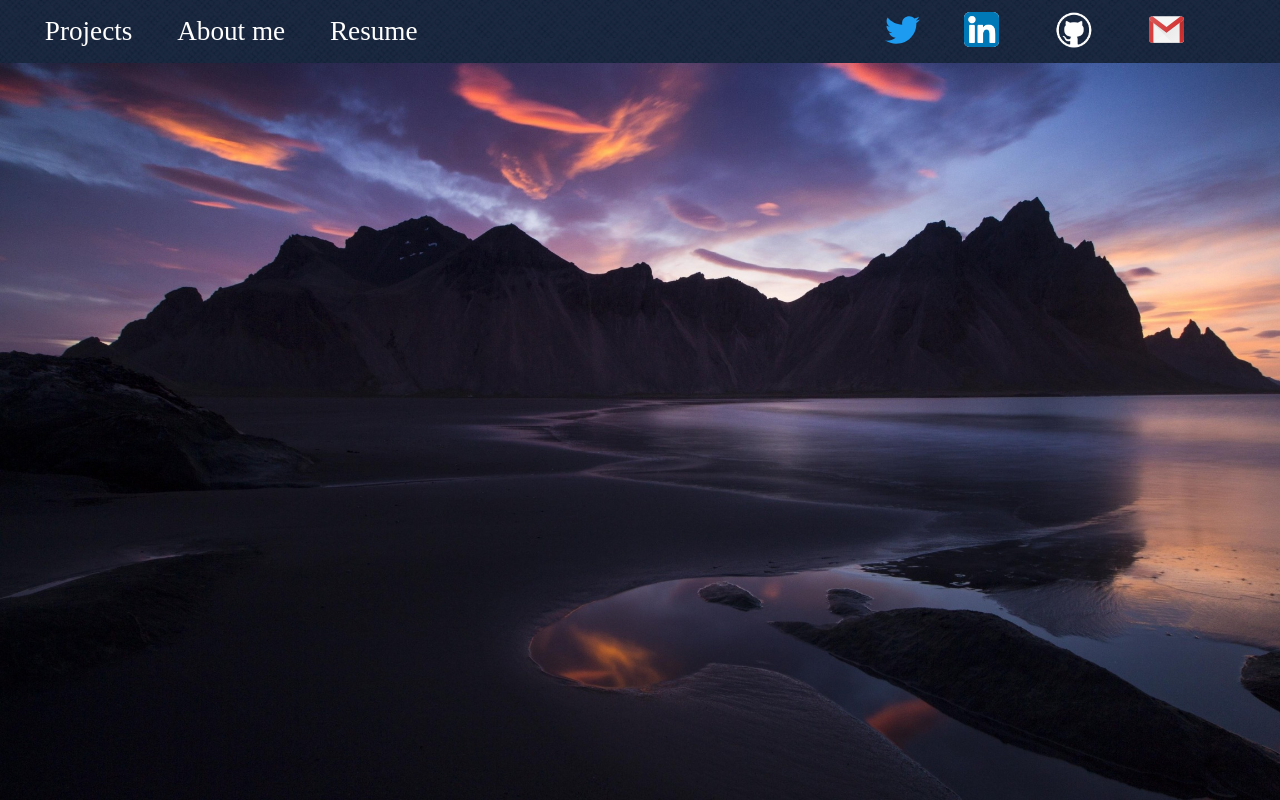
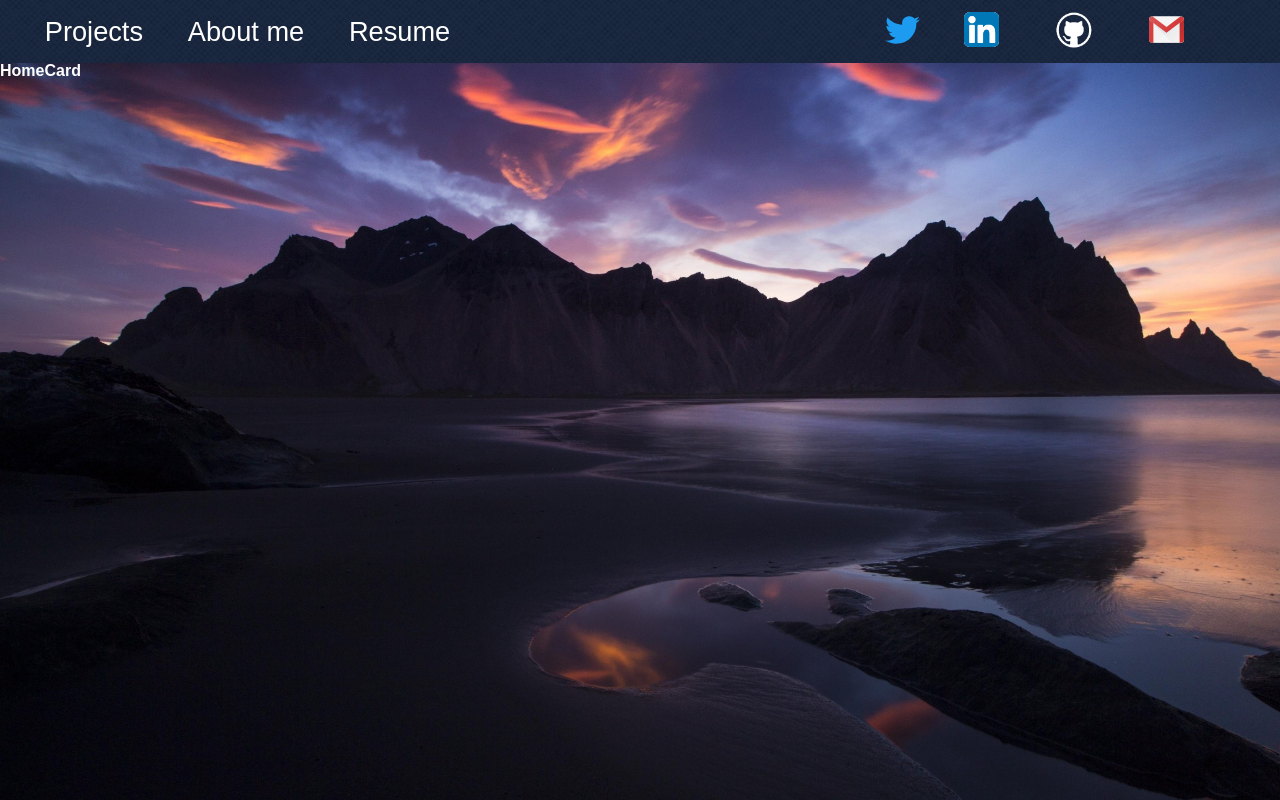
Before and after one commit to JonathanFRocha/JonathanFRocha.github.io, a React (Create React App) app: page / in a window 1280 px wide. Built offline with nearby package versions, Linux system fonts and the light colour scheme.

Commit message:
header nav finished for now, used react router to create links.

```diff
--- a/public/index.html
+++ b/public/index.html
@@ -6,8 +6,7 @@
     <meta name="viewport" content="width=device-width, initial-scale=1" />
     <meta name="theme-color" content="#000000" />
     <meta name="description" content="Web site created using create-react-app" />
-    <link rel="apple-touch-icon" href="%PUBLIC_URL%/logo192.png" />
-    <link rel="manifest" href="%PUBLIC_URL%/manifest.json" />
+    <link rel="apple-touch-icon" href="/public/apple-touch-icon.png" />
     <title>Jonathan</title>
   </head>
   <body>
--- /dev/null
+++ b/src/components/AbouMeCard.jsx
@@ -0,0 +1,9 @@
+import React from "react";
+
+class AboutMeCard extends React.Component {
+  render() {
+    return <h1>AboutMeCard</h1>;
+  }
+}
+
+export default AboutMeCard;
--- a/src/components/App.css
+++ /dev/null
@@ -1,52 +0,0 @@
-html, body, div, span, applet, object, iframe,
-h1, h2, h3, h4, h5, h6, p, blockquote, pre,
-a, abbr, acronym, address, big, cite, code,
-del, dfn, em, img, ins, kbd, q, s, samp,
-small, strike, b, sub, sup, tt, var,
-b, u, i, center,
-dl, dt, dd, ol, ul, li,
-fieldset, form, label, legend,
-table, caption, tbody, tfoot, thead, tr, th, td,
-article, aside, canvas, details, embed,
-figure, figcaption, footer, header, hgroup,
-menu, nav, output, ruby, section, summary,
-time, mark, audio, video {
-	margin: 0;
-	padding: 0;
-	border: 0;
-	font-size: 100%;
-	font: inherit;
-	vertical-align: baseline;
-}
-/* HTML5 display-role reset for older browsers */
-article, aside, details, figcaption, figure,
-footer, header, hgroup, menu, nav, section {
-	display: block;
-}
-body {
-	line-height: 1;
-}
-ol, ul {
-	list-style: none;
-}
-blockquote, q {
-	quotes: none;
-}
-blockquote:before, blockquote:after,
-q:before, q:after {
-	content: '';
-	content: none;
-}
-table {
-	border-collapse: collapse;
-	border-spacing: 0;
-}
-body {
-  background-image: url('../images/irc.jpg');
-  background-repeat: no-repeat;
-  background-attachment: fixed;
-  background-size: cover;
-  width: 100%;
-  height: auto;
-	color: white;
-}
--- a/src/components/App.jsx
+++ b/src/components/App.jsx
@@ -1,15 +1,31 @@
 import React from "react";
+import { BrowserRouter as Router, Switch, Route } from "react-router-dom";
 
 import NavHeader from "./NavHeader";
-import "./App.css";
-import { Route, Router, Switch } from "react-router-dom";
+import HomeCard from "./HomeCard";
+import AboutMeCard from "./AbouMeCard";
+import ProjectsCard from "./ProjectsCard";
+import "../style/App.css";
 
 class App extends React.Component {
   render() {
     return (
-      <div className="hello">
+      <Router>
         <NavHeader />
-      </div>
+        <main>
+          <Switch>
+            <Route exact path="/">
+              <HomeCard />
+            </Route>
+            <Route path="/aboutme">
+              <AboutMeCard />
+            </Route>
+            <Route path="/projects">
+              <ProjectsCard />
+            </Route>
+          </Switch>
+        </main>
+      </Router>
     );
   }
 }
--- /dev/null
+++ b/src/components/HomeCard.jsx
@@ -0,0 +1,9 @@
+import React from "react";
+
+class HomeCard extends React.Component {
+  render() {
+    return <h1>HomeCard</h1>;
+  }
+}
+
+export default HomeCard;
--- a/src/components/NavHeader.jsx
+++ b/src/components/NavHeader.jsx
@@ -1,9 +1,11 @@
 import React from "react";
+import { Link } from "react-router-dom";
+
 import twitterLogo from "../images/blue.svg";
 import gmailLogo from "../images/gmail.svg";
 import linkedinLogo from "../images/linkedin.png";
 import githubLogo from "../images/github.png";
-import "./NavHeader.css";
+import "../style/NavHeader.css";
 
 class Box extends React.Component {
   render() {
@@ -11,15 +13,28 @@ class Box extends React.Component {
       <header className="header">
         <nav>
           <ul className="head_text_contact">
-            <li className="head_btn">Projects</li>
-            <li className="head_btn">About me</li>
-            <li className="head_btn">Resume</li>
+            <li className="head_btn">
+              <Link className="head_lnk" to="/projects">
+                Projects
+              </Link>
+            </li>
+            <li className="head_btn">
+              <Link className="head_lnk" to="/aboutme">
+                About me
+              </Link>
+            </li>
+
+            <li className="head_btn">
+              <Link className="head_lnk" to="#">
+                Resume
+              </Link>
+            </li>
           </ul>
         </nav>
         <nav>
           <ul className="head_logo_contact">
             <li>
-              <a target="_blank" href="https://twitter.com/">
+              <a target="_blank" href="https://twitter.com/Jonathanferocha">
                 <img src={twitterLogo} alt="Twitter Logo, link to my perfil" />
               </a>
             </li>
--- /dev/null
+++ b/src/components/ProjectsCard.jsx
@@ -0,0 +1,9 @@
+import React from "react";
+
+class ProjectsCard extends React.Component {
+  render() {
+    return <h1>ProjectsCard</h1>;
+  }
+}
+
+export default ProjectsCard;
--- /dev/null
+++ b/src/style/App.css
@@ -0,0 +1,41 @@
+html , body , div , span , applet , object , iframe , h1 , h2 , h3 , h4 , h5 , h6 , p , blockquote , pre , a , abbr , acronym , address , big , cite , code , del , dfn , em , img , ins , kbd , q , s , samp , small , strike , sub , sup , tt , var , b , u , i , center , dl , dt , dd , ol , ul , li , fieldset , form , label , legend , table , caption , tbody , tfoot , thead , tr , th , td , article , aside , canvas , details , embed , figure , figcaption , footer , header , hgroup , menu , nav , output , ruby , section , summary , time , mark , audio , video {
+  margin: 0;
+  padding: 0;
+  border: 0;
+  font-size: 100%;
+  vertical-align: baseline;
+}
+
+/* HTML5 display-role reset for older browsers */
+article , aside , details , figcaption , figure , footer , header , hgroup , menu , nav , section {
+  display: block;
+}
+
+body {
+  line-height: 1;
+  background-image: url('../images/irc.jpg');
+  background-repeat: no-repeat;
+  background-attachment: fixed;
+  background-size: cover;
+  width: 100%;
+  height: auto;
+  color: white;
+  font-family: Montserrat, sans-serif;
+}
+
+ol , ul {
+  list-style: none;
+}
+
+blockquote , q {
+  quotes: none;
+}
+
+blockquote:before , blockquote:after , q:before , q:after {
+  content: none;
+}
+
+table {
+  border-collapse: collapse;
+  border-spacing: 0;
+}
--- a/src/components/NavHeader.css
+++ b/src/style/NavHeader.css
@@ -2,6 +2,11 @@ header {
   background-image: url('../images/blues.png');
   background-size: contain;
   background-repeat: repeat;
+}
+
+.head_lnk {
+  color: white;
+  text-decoration: none;
 }
 
 .header , .head_logo_contact , .head_text_contact {
```
Also changed, not shown: .stylelintrc.json.
